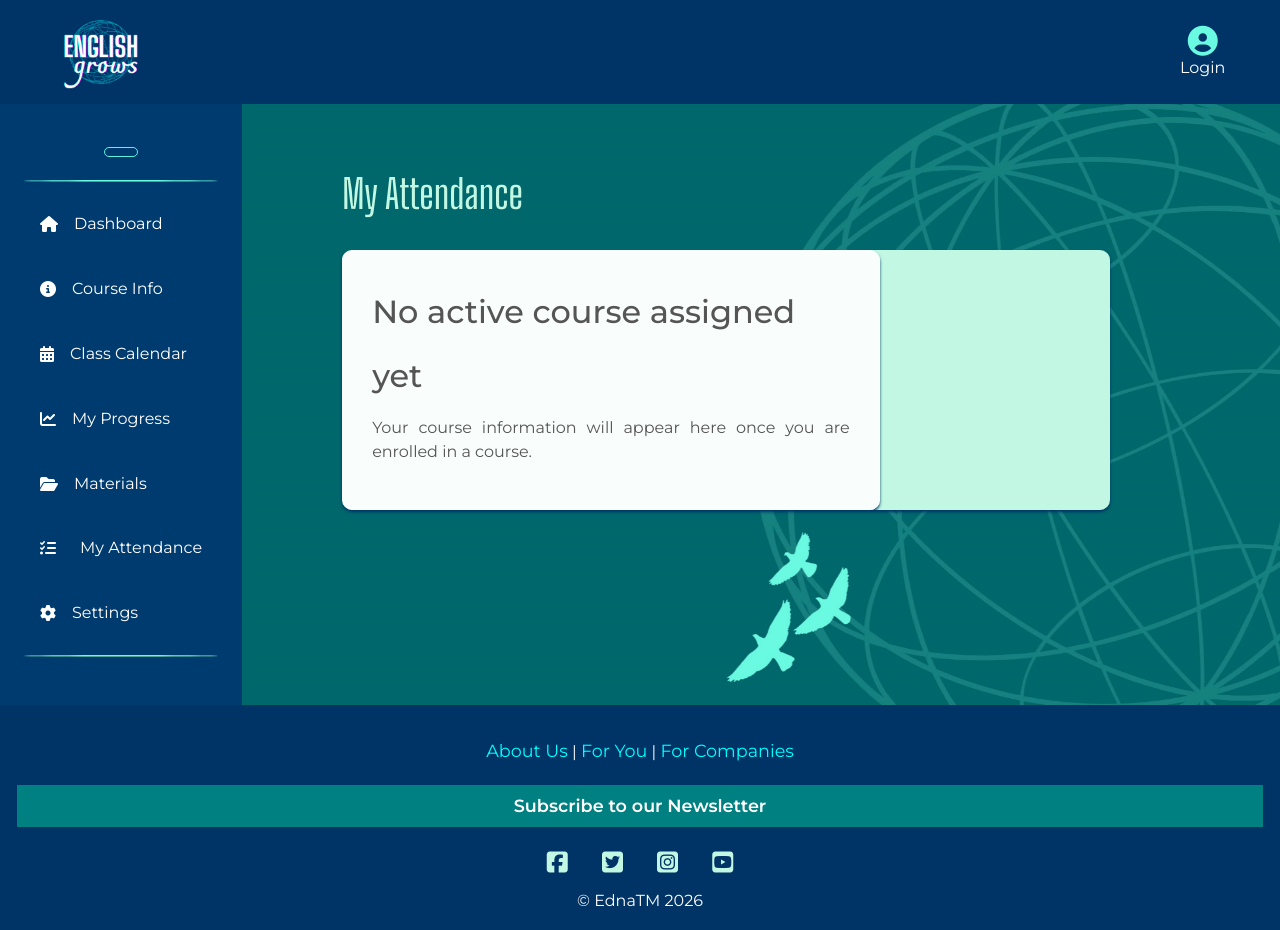
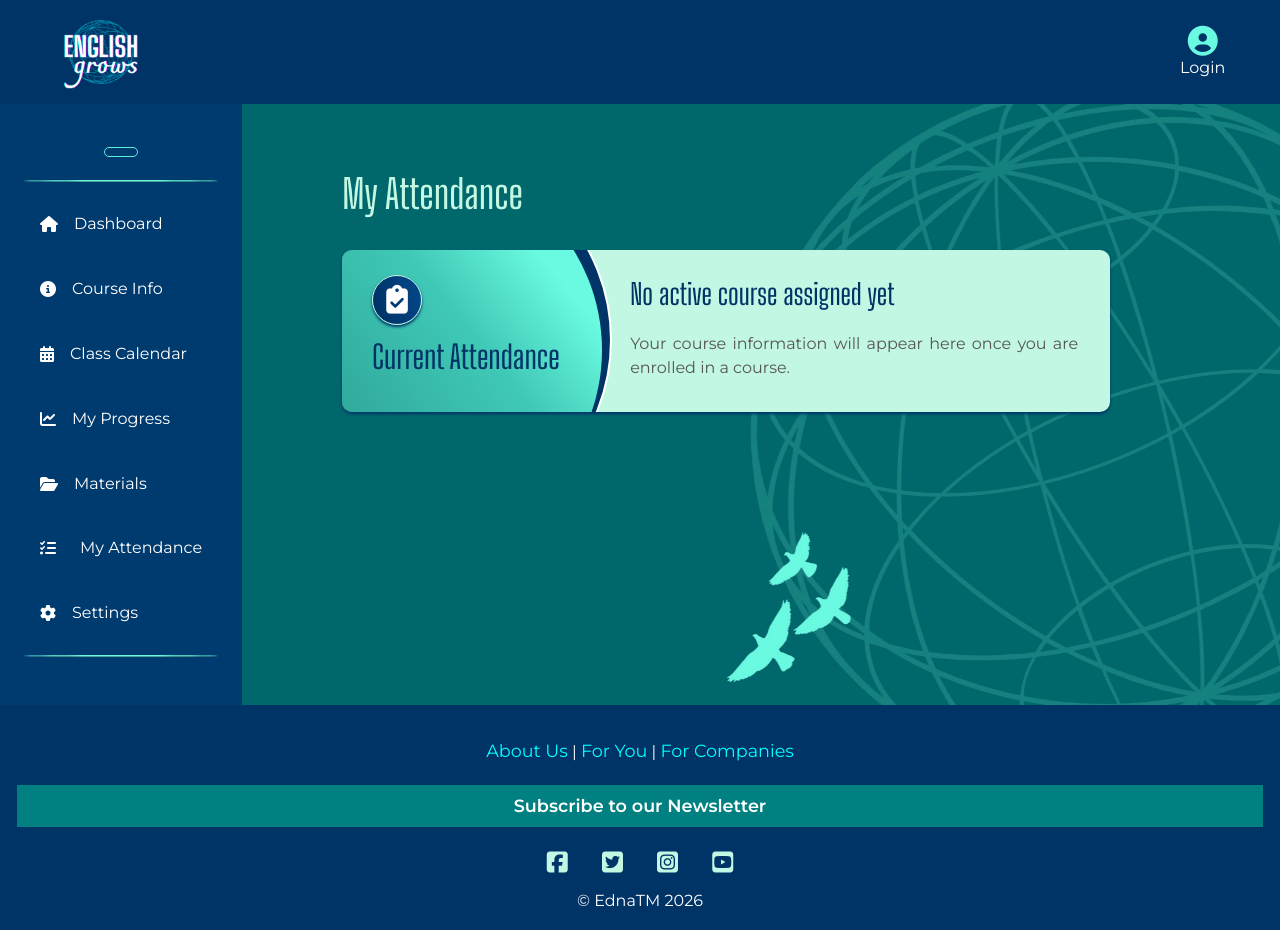
Before and after one commit to Ethra8/english-grows-new, a Django app: template profiles/templates/profiles/my_attendance.html in a window 1280 px wide. Run offline with Django 5.2, Linux system fonts and the light colour scheme; the template is opened without the code that fills it, so the values that code supplies are empty; some libraries are stand-ins or nearby versions; some web fonts are replaced.

Commit message:
UI style my attendance profile: if not attendance

```diff
--- a/profiles/static/profiles/css/profiles.css
+++ b/profiles/static/profiles/css/profiles.css
@@ -1,3 +1,4 @@
+/* teal site bg #00686b / rgba(0, 104, 107) */
 #profile-header {
     margin-top: 100px;
 }
@@ -147,24 +148,24 @@
     box-shadow: 0 2px 3px 0 #003366;
 }
 
-.next-class-card .teal-circle-panel {
+.teal-circle-panel {
     position: absolute;
-    top: -90px;
+    top: -70px;
     left: -170px;
     width: 380px;
     height: 380px;
     border-radius: 50%;
-    /* background: #249188; */
-    background: linear-gradient(51deg,rgb(35, 144, 135) 10%, rgba(64, 201, 183, 1) 61%, rgba(106, 250, 225, 1) 80%);
-    color: white;
+    /* background: #008F8F; */
+    background: #00686B;
+    background: linear-gradient(63deg,rgba(0, 104, 107, 1) 17%, rgba(95, 240, 223, 1) 65%, rgba(193, 247, 227, 1) 100%);
     padding-left: 205px;
     padding-top: 90px;
     z-index: 2;
 }
 
-.next-class-card .circle-panel2 {
+.circle-panel2 {
     position: absolute;
-    top: -100px;
+    top: -80px;
     left: -150px;
     width: 380px;
     height: 380px;
@@ -176,7 +177,6 @@
     z-index: 1;
     border: solid 2px #ffffff;
 }
-
 
 .teal-circle-panel .icon-circle-bg {
     position: relative;
@@ -195,6 +195,7 @@
     top: 13px;
     left: 11px;
     font-size: 1.4rem;
+    color: whitesmoke;
 }
 
 .next-class-card .teal-circle-panel h2 {
@@ -284,6 +285,20 @@
     color: #ffffff;
 }
 
+.no-course-assigned {
+    padding: 1rem 2rem 1rem 18rem;
+    width: 100%;
+    /* margin-left: 0%; */
+}
+
+.no-course-assigned h2 {
+    color:#003366;
+    font-family: "Big Shoulders Display", sans-serif;
+    font-size: 1.8rem;
+    margin-left: 0%;
+    padding-left: 0%;
+}
+
 .course-card {
     position: relative;
     overflow: hidden;
@@ -338,8 +353,8 @@
 
 .course-card .circle-panel1 .fa-solid {
     position: relative;
-    top: 7px;
-    left: 7px;
+    top: 5px;
+    left: 17px;
     font-size: 2.2rem;
 }
 
@@ -423,7 +438,7 @@
     width: 60%;
 }
 
-/* *** Attendace PROGRESS BAR *****/
+/* *** Current Attendace PROGRESS *****/
 
 .attendance-progress-card {
     position: relative;
@@ -488,8 +503,8 @@
 }
 
 .attendance-progress-card .info {
-    margin-left: 150px;
-    padding: 0 1rem 1rem 7rem;
+    /* margin-left: 150px; */
+    padding: 0 2rem 1rem 17rem;
     width: 100%;
     border: solid 3px #ffffff;
 }
@@ -512,6 +527,8 @@
     left: 13px;
     font-size: 1.8rem;
 }
+
+/**** Attendance Porgress bar ***/
 
 .attendance-progress {
     width: 100%;
@@ -572,7 +589,7 @@
 }
 
 
-/* ******* ATTENDANCE ACCORDION ********************* */
+/* ******* My Attendance ACCORDION ********************* */
 
 .wrapper-attendance-accordion {
     width: 100%;
@@ -591,7 +608,7 @@
 
 #parentAttendanceAccordion .card-body {
     padding: 0;
-    margin: 1rem;
+    margin: 0.5rem;
     height: 100%;
     max-height: 100%;
     /* width: 100%;  */
@@ -710,8 +727,7 @@
 }
 
 .account-settings-form {
-    background: linear-gradient(51deg,rgb(35, 144, 135) 10%, rgba(64, 201, 183, 1) 61%, rgba(106, 250, 225, 1) 80%);
-    /* width: fit-content; */
+    background: linear-gradient(57deg,rgba(0, 143, 143, 1) 0%, rgba(95, 240, 223, 1) 39%, rgba(193, 247, 227, 1) 72%);
     padding: 20px 20px;
     border: inset 2px #008f8f;
     margin: 0 auto 60px !important;
--- a/profiles/templates/profiles/my_attendance.html
+++ b/profiles/templates/profiles/my_attendance.html
@@ -22,12 +22,13 @@
     </div>
 
     <div class="attendance-progress-card mb-4">
-    {% if active_enrollment %}
+
         <div class="circle-panel1">
             <div class="icon-circle-bg"><i class="fa-solid fa-clipboard-check"></i></div>
             <h2>Current Attendance</h2>
         </div>
         <div class="circle-panel2"></div>
+{% if active_enrollment %}
         <div class="info">
             <div class="attendance-percentage-card mt-3 mb-3">
                 <div class="mb-2">
@@ -51,10 +52,8 @@
             {% endif %}
         </div>
     </div>
-
-        <div class="row">
     <div class="row attendance-details">
-                <div class="col-12 col-lg-6 detailed-attendance-card mb-4 mb-xl-0">
+        <div class="col-12 detailed-attendance-card mb-4 mb-xl-0">
             <p><strong>Total course classes:</strong>
             {% if active_enrollment.course.number_of_classes %}
                 {{ active_enrollment.course.number_of_classes }}</p>
@@ -66,23 +65,13 @@
                 Not assigned yet</p>
             {% endif %}
         </div>
-
-    {% else %}
-            <div class="profile-card">
-                <h2>No active course assigned yet</h2>
-                <p>Your course information will appear here once you are enrolled in a course.</p>
     </div>
-    {% endif %}
-
-    {% if recent_attendance %}
-
     <div class="col-12 col-lg-6 wrapper-attendance-accordion mt-0">
 
         <!-- PARENT ACCORDION -->
         <div id="parentAttendanceAccordion" role="tablist">
 
             <div class="card mb-2 shadow-sm rounded">
-
                 <!-- PARENT HEADER -->
                 <div class="card-header" role="tab" id="parentAttendanceHeading">
                     <div class="mb-0 w-100">
@@ -115,6 +104,7 @@
 
                         <!-- CHILD ACCORDION -->
                         <div id="attendance_accordion" role="tablist">
+                        {% if recent_attendance %}
 
                             {% for attendance in recent_attendance %}
                             <div class="card mb-1 shadow-sm">
@@ -167,20 +157,27 @@
 
                             </div>
                             {% endfor %}
+                        {% else %}
+                            <p class="text-white p-2"><strong>You don't have any recent attendance yet.</strong></p>
+                        {% endif %}
 
                         </div>
                         <!-- END CHILD ACCORDION -->
 
                     </div>
                 </div>
-
             </div>
 
         </div>
     </div>
-        {% endif %}
+{% else %}
+        <div class="no-course-assigned">
+            <h2>No active course assigned yet</h2>
+            <p>Your course information will appear here once you are enrolled in a course.</p>
         </div>
     </div>
+{% endif %}
+
 </section>
 
 {% endblock %}
--- a/profiles/templates/profiles/my_course.html
+++ b/profiles/templates/profiles/my_course.html
@@ -35,7 +35,7 @@
         </div>
         <div class="course-card">
             <div class="circle-panel1">
-                <div class="icon-circle-bg"><i class="fa-solid fa-circle-info"></i></div>
+                <div class="icon-circle-bg"><i class="fa-solid fa-info"></i></div>
                 <h2>General<br>Info</h2>
             </div>
             <div class="circle-panel2"></div>
```
Lines whose indentation alone changed are shown as unchanged.
